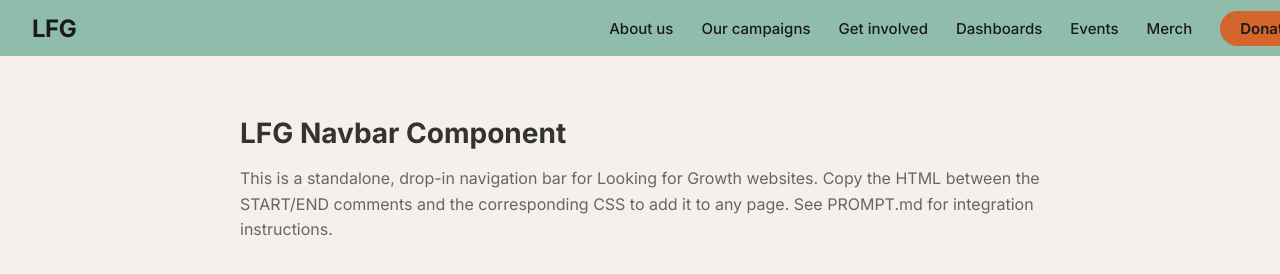
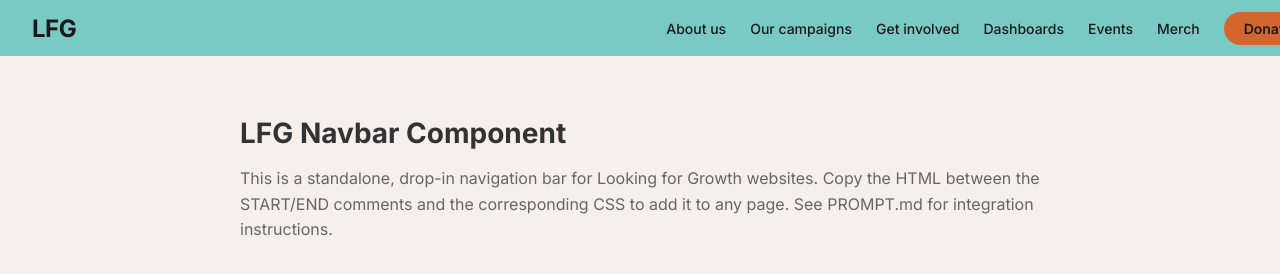
Before and after one commit to PatrickBoulton12345/NavBar, a plain HTML site: page index.html in a window 1280 px wide. Shown: the top 274 px of the page. Drawn offline with Linux system fonts and the light colour scheme.

Commit message:
Change navbar colour to #79CAC4, fix Donate button clipping
- Background colour updated from #8FBCAB to #79CAC4
- Reduced link gap and font size slightly so Donate button
  doesn't get cut off on narrower desktop widths
- Links set to white-space: nowrap to prevent wrapping

Co-Authored-By: Claude Opus 4.6 <noreply@anthropic.com>

```diff
--- a/index.html
+++ b/index.html
@@ -21,7 +21,7 @@
         }
 
         .lfg-navbar {
-            background-color: #8FBCAB;
+            background-color: #79CAC4;
             padding: 0 32px;
             display: flex;
             align-items: center;
@@ -45,15 +45,17 @@
         .lfg-navbar-links {
             display: flex;
             align-items: center;
-            gap: 28px;
+            gap: 24px;
             list-style: none;
+            flex-shrink: 0;
         }
 
         .lfg-navbar-links a {
             color: #1a1a1a;
             text-decoration: none;
-            font-size: 15px;
+            font-size: 14px;
             font-weight: 450;
+            white-space: nowrap;
             transition: opacity 0.2s;
         }
 
```
Also changed, not shown: 1 other file.
